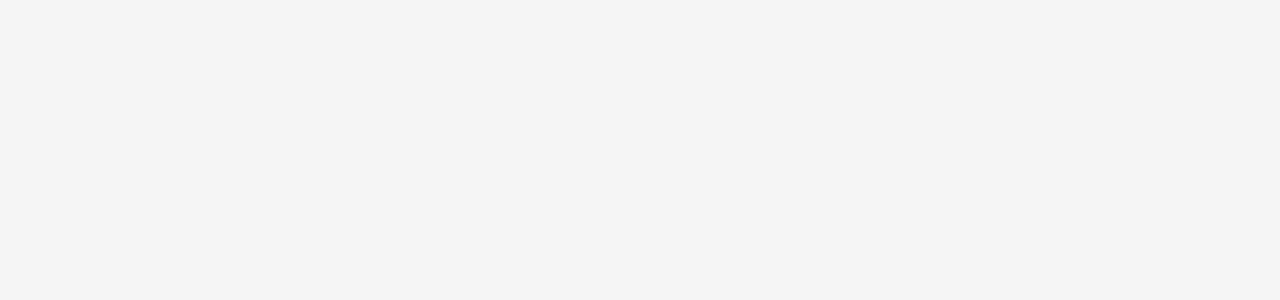
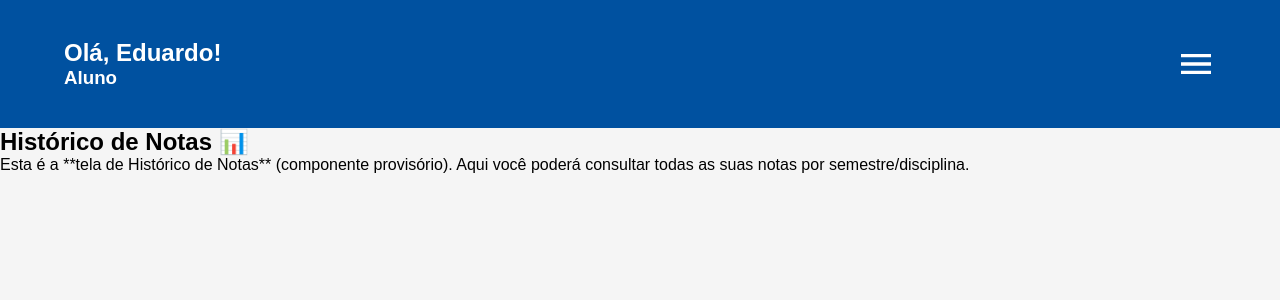
Before and after one commit to eduardo-olvreis/LearnFlix, a React (Vite) app: page /aluno/notas in a window 1280 px wide. Before the commit this address had no page. Shown: the top 300 px of the page. Built offline with nearby package versions, Linux system fonts and the light colour scheme.

Commit message:
Criação de tela provisória para o componente Notas

```diff
--- a/src/App.jsx
+++ b/src/App.jsx
@@ -10,6 +10,7 @@ import Professor from "./pages/Dashboards/Professor/Professor";
 import Aluno from "./pages/Dashboards/Aluno/Aluno";
 import DashboardAluno from "./components/Dashboards/DashboardAluno/DashboardAluno";
 import ListaRecursos from "./components/Dashboards/ListaRecursos/ListaRecursos";
+import NotasAluno from "./components/Dashboards/NotasAluno/NotasAluno";
 
 function App() {
   return (
@@ -21,6 +22,8 @@ function App() {
           <Route index element={<DashboardAluno />} />
 
           <Route path="recursos" element={<ListaRecursos />} />
+
+          <Route path="notas" element={<NotasAluno />} />
         </Route>
         <Route
           path="/professor"
--- /dev/null
+++ b/src/components/Dashboards/NotasAluno/NotasAluno.jsx
@@ -0,0 +1,13 @@
+import React from "react";
+
+export default function NotasAluno() {
+  return (
+    <div>
+      <h1>Histórico de Notas 📊</h1>
+      <p>
+        Esta é a **tela de Histórico de Notas** (componente provisório). Aqui
+        você poderá consultar todas as suas notas por semestre/disciplina.
+      </p>
+    </div>
+  );
+}
--- a/src/pages/Dashboards/Aluno/Aluno.jsx
+++ b/src/pages/Dashboards/Aluno/Aluno.jsx
@@ -4,7 +4,7 @@ import Header from "../../../components/Dashboards/Header/Header";
 const alunoNavLinks = [
   { path: "/aluno", label: "Início" },
   { path: "/aluno/recursos", label: "Meus Cursos" },
-  { path: "/aluno/historico", label: "Notas" },
+  { path: "/aluno/notas", label: "Notas" },
 ];
 
 export default function Aluno({ name, user }) {
```
Also changed, not shown: src/components/Dashboards/NotasAluno/NotasAluno.module.css (added).
